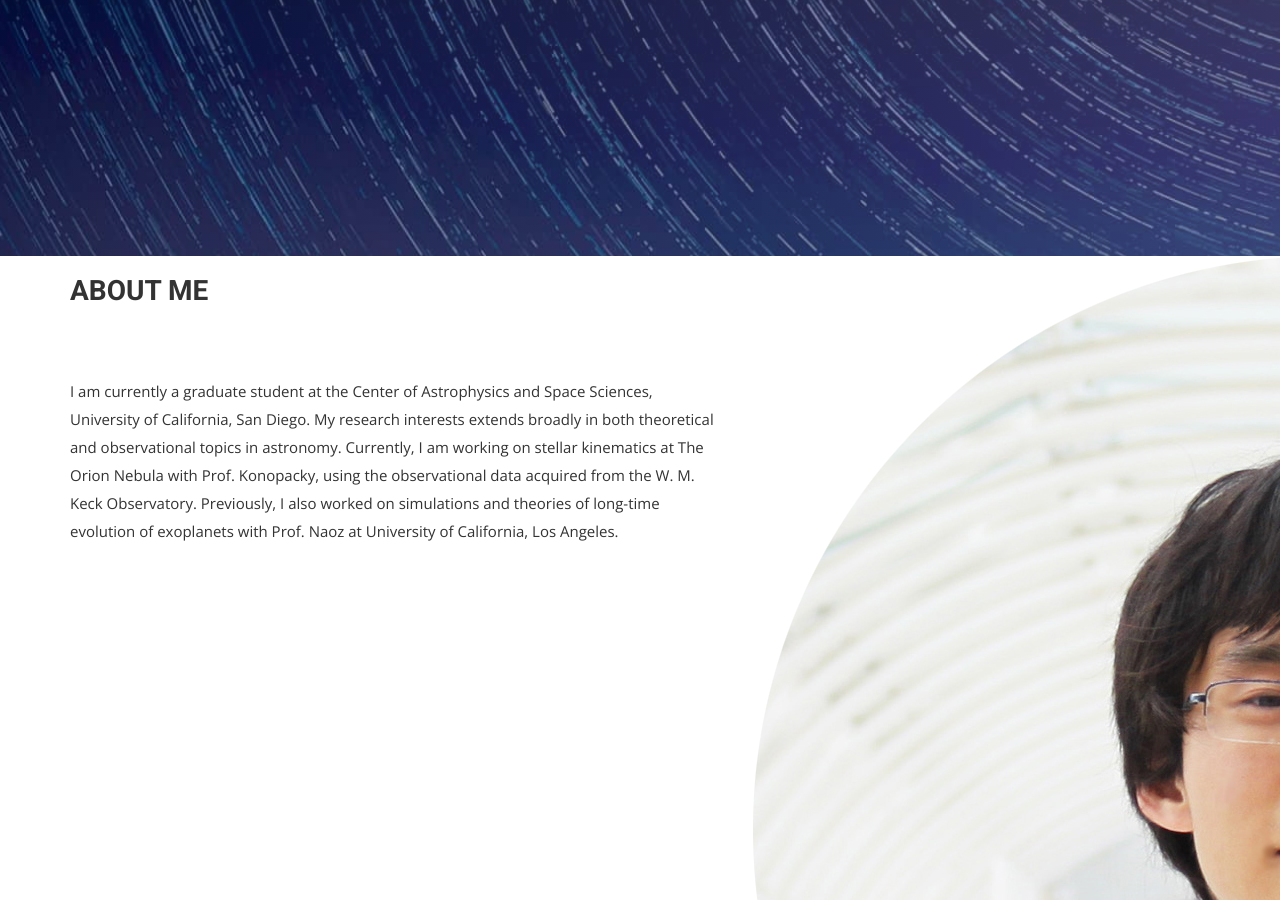
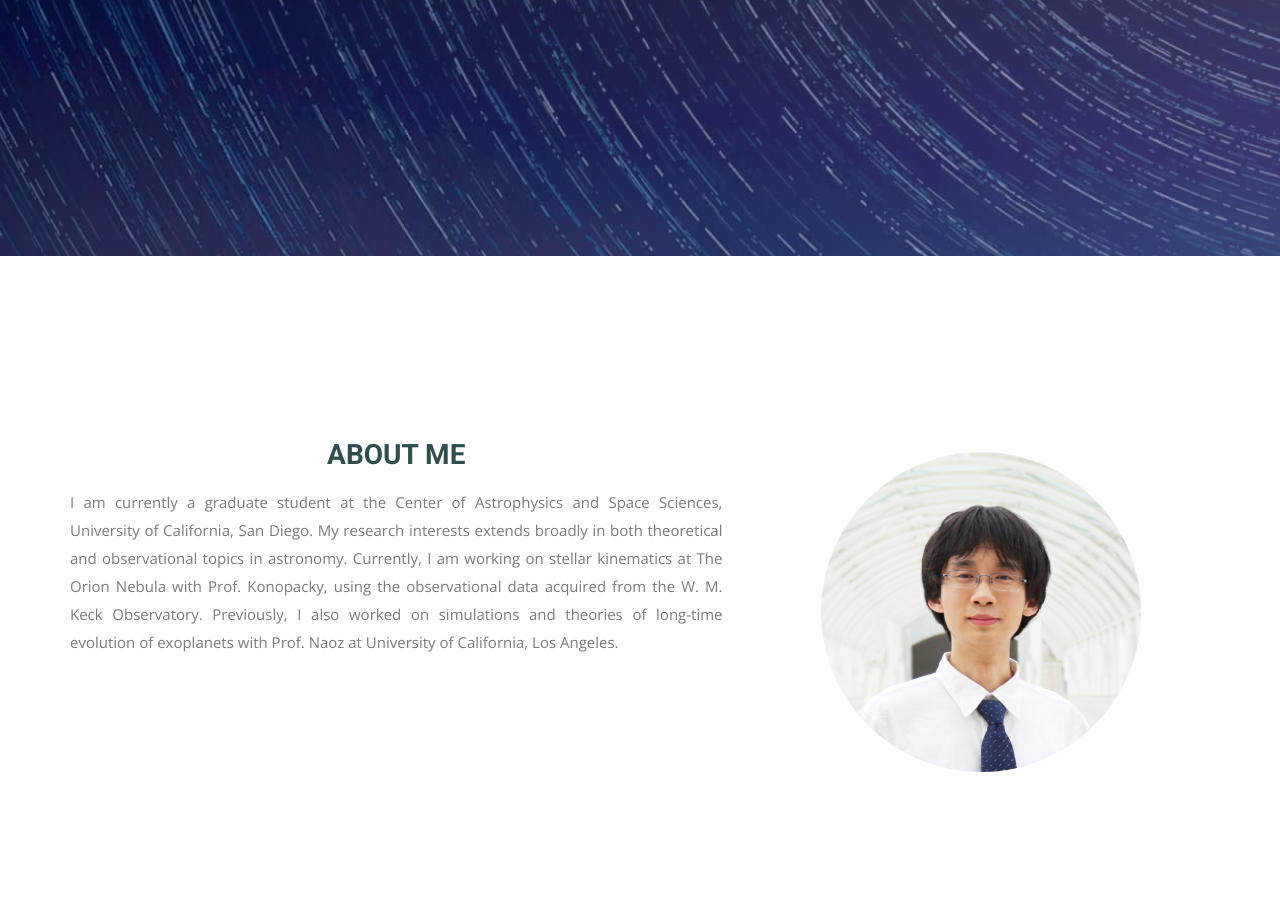
Before and after one commit to wei-lingfeng/lingfeng-wei.github.io, a Jekyll site: the page built from index.html, in a window 1280 px wide and 900 px high, scrolled down 400 px. Built offline with Jekyll 4.4.1, drawn with Linux system fonts in a browser that asks for light colours; nearby versions of some CDN libraries; some web fonts are replaced.

Commit message:
Update index.html

```diff
--- a/index.html
+++ b/index.html
@@ -17,7 +17,7 @@ permalink: /
   </div>
 </section>
 <!-- Wrapper Start -->
-<section id="About">
+<section class="module" id="About">
   <div class="container">
     <div class="row">
       <div class="col-md-7 col-sm-12">
```
